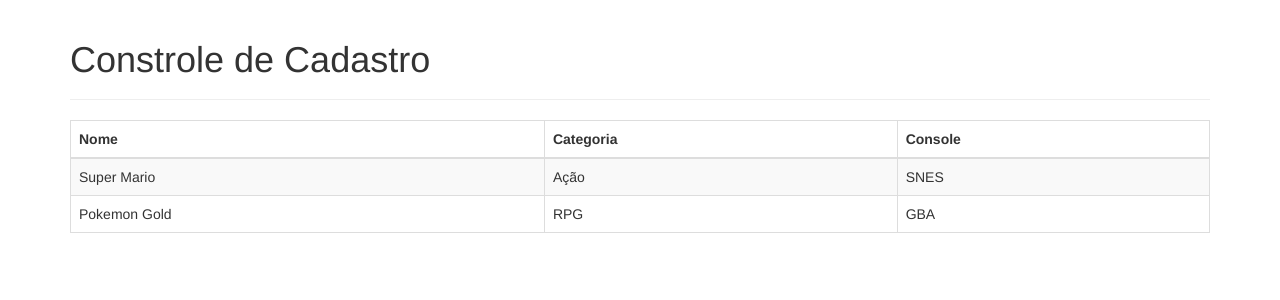
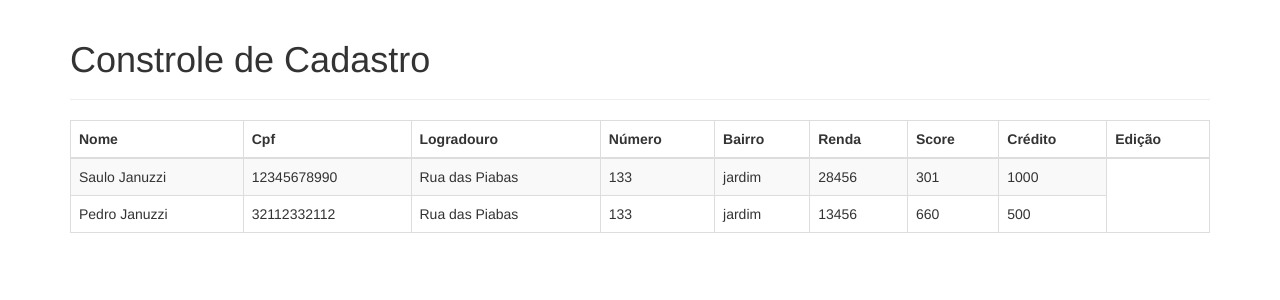
Before and after one commit to sjanuzzi/app2-sjanuzzi-dm, a Flask app: page / in a window 1280 px wide. Shown: the top 300 px of the page. Run offline with Flask 2, Linux system fonts and the light colour scheme; some libraries are stand-ins or nearby versions.

Commit message:
criação de regra e de novas rotas

```diff
--- a/Server.py
+++ b/Server.py
@@ -1,30 +1,45 @@
 from flask import Flask, render_template, request, redirect, session, flash, url_for
+from flask_cors import CORS
 import os
-from flask_cors import CORS
-
+import uuid
+import regra_score
 
 app = Flask(__name__)
 app.secret_key = 'SauloJanuzzi'
 cors = CORS(app, resource={r"/*":{"origins": "*"}})
 
 
-class Jogo:
-    def __init__(self, nome, categoria, console):
+class pessoa:
+    def __init__(self, nome, cpf, renda, logradouro, numero_logradouro, bairro, score_pessoa, valor_credito, id):
         self.nome = nome
-        self.categoria = categoria
-        self.console = console
+        self.cpf = cpf
+        self.renda = renda
+        self.logradouro = logradouro
+        self.numero_logradouro = numero_logradouro
+        self.bairro = bairro
+        self.score_pessoa = score_pessoa
+        self.valor_credito = valor_credito
+        self.id = id
 
-jogo1 = Jogo('Super Mario', 'Ação', 'SNES')
-jogo2 = Jogo('Pokemon Gold', 'RPG', 'GBA')
-lista = [jogo1, jogo2]
+
+
+pessoa1 = pessoa('Saulo Januzzi', '12345678990', 28456, 'Rua das Piabas', '133', 'jardim',301,1000, uuid.uuid1())
+pessoa2 = pessoa('Pedro Januzzi', '32112332112', 13456, 'Rua das Piabas', '133', 'jardim',660, 500,uuid.uuid1())
+
+lista = [pessoa1, pessoa2]
+
+@app.route('/teste')
+def teste():
+    return "<h1>Hello World!</h1>"
+
 
 @app.route('/')
 def index():
-    return render_template('lista.html', titulo='Constrole de Cadastro', jogos=lista)
+    return render_template('lista.html', titulo='Constrole de Cadastro', pessoas=lista)
 
 @app.route('/consultacadastros')
-def consultaCadastro():
-    return render_template('lista.html', titulo='Constrole de Cadastro', jogos=lista)
+def consultacadastro():
+    return render_template('lista.html', titulo='Constrole de Cadastro', pessoas    =lista)
 
 
 @app.route('/novo')
@@ -33,13 +48,15 @@ def novo():
 
 @app.route('/criar', methods=['POST',])
 def criar():
-    nome = request. form['nome']
-    categoria = request. form['categoria']
-    console = request. form['console']
-    jogo = Jogo(nome, categoria, console)
-    lista.append(jogo)
+    score = regra_score.defini_score()
+
+    nova_pessoa = pessoa(request.form['nome'], request.form['cpf'], request.form['renda'], request.form['logradouro']
+                         , request.form['numero'], request.form['bairro'],score ,
+                         regra_score.gerar_credito(request.form['renda'], score), uuid.uuid1())
+
+    lista.append(nova_pessoa)
     flash('Cadastro realizado com sucesso!')
-    return redirect(url_for('novo'))
+    return redirect(url_for('consultacadastro'))
 
 
 @app.route('/deletar')
--- a/templates/lista.html
+++ b/templates/lista.html
@@ -4,16 +4,28 @@
         <thead>
             <tr>
                 <th>Nome</th>
-                <th>Categoria</th>
-                <th>Console</th>
+                <th>Cpf</th>
+                <th>Logradouro</th>
+                <th>Número</th>
+                <th>Bairro</th>
+                <th>Renda</th>
+                <th>Score</th>
+                <th>Crédito</th>
+                <th>Edição</th>
             </tr>
         </thead>
         <tbody>
-        {% for jogo in jogos %}
+        {% for pessoa in pessoas %}
                         <tr>
-                            <td>{{ jogo.nome }}</td>
-                            <td>{{ jogo.categoria }}</td>
-                            <td>{{ jogo.console }}</td>
+                            <td>{{ pessoa.nome }}</td>
+                            <td>{{ pessoa.cpf}}</td>
+                            <td>{{ pessoa.logradouro}}</td>
+                            <td>{{ pessoa.numero_logradouro}}</td>
+                            <td>{{ pessoa.bairro}}</td>
+                            <td>{{ pessoa.renda}}</td>
+                            <td>{{ pessoa.score_pessoa}}</td>
+                            <td>{{ pessoa.valor_credito}}</td>
+
                         </tr>
         {% endfor %}
         </tbody>
```
Also changed, not shown: regra_score.py (added, +18 -0 lines), templates/novo.html (+16 -4 lines).
